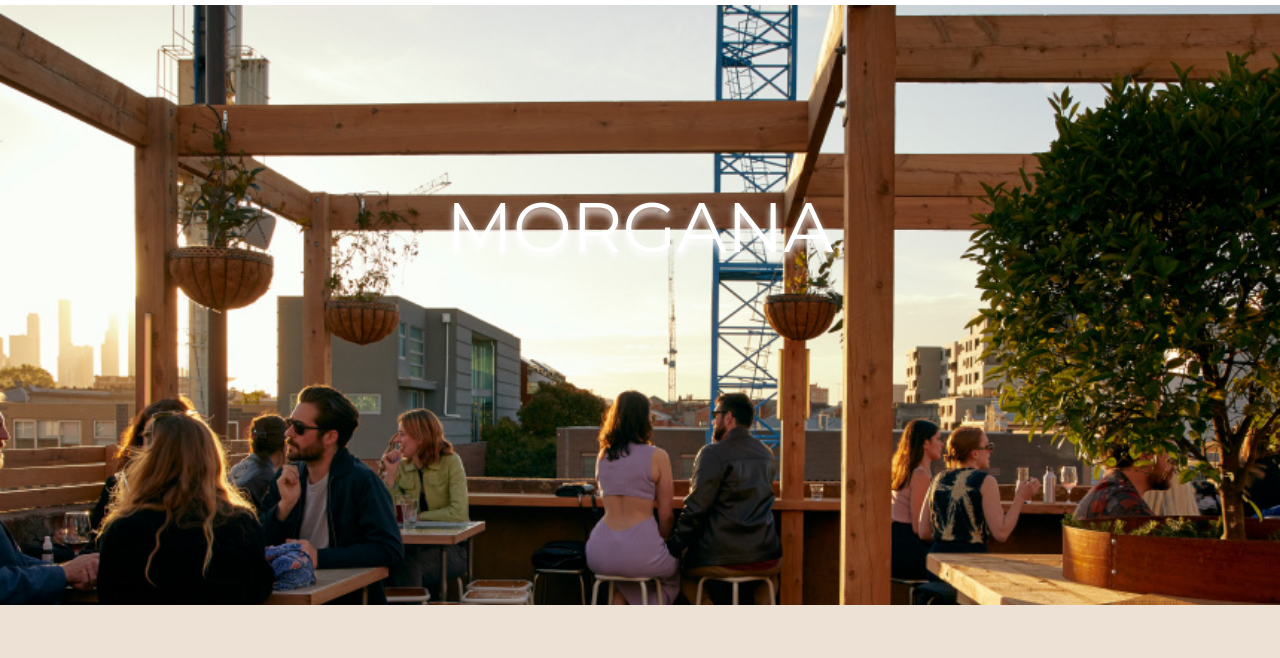
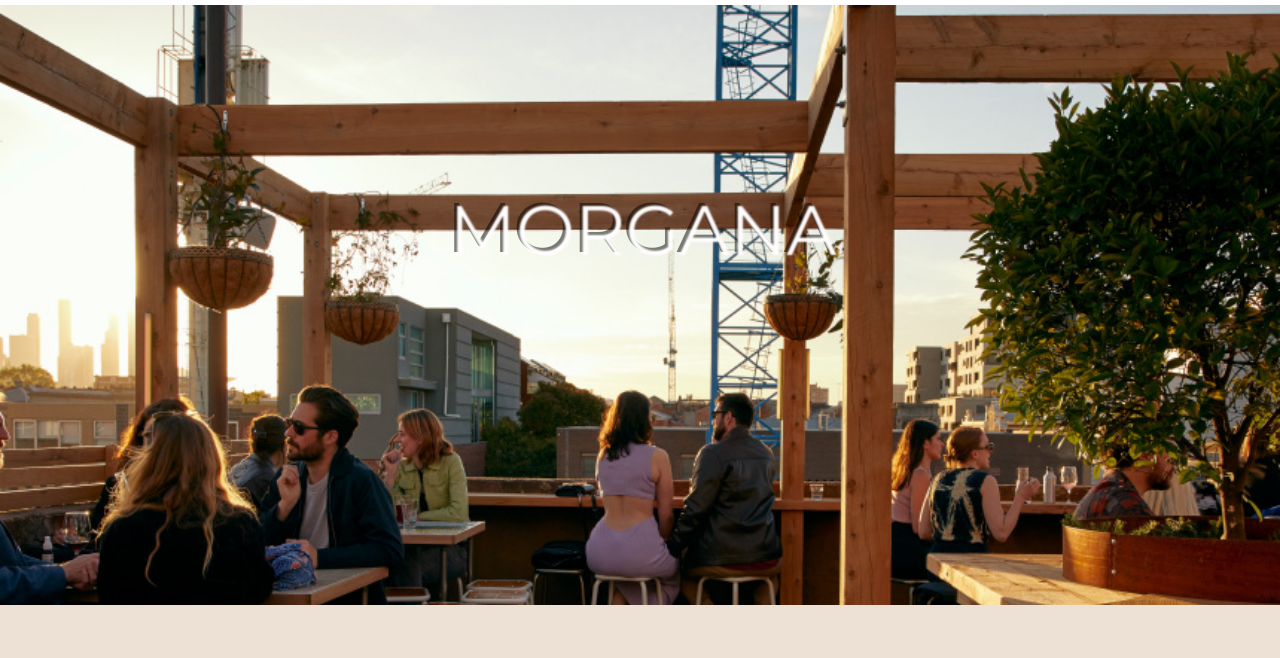
Before and after one commit to santvallejos/PF-Vallejos, a website: page index.html in a window 1280 px wide. Shown: the part 91-749 px from the top of the page. Drawn offline with nearby package versions, Linux system fonts and the light colour scheme.

Commit message:
Edicion del titulo dle banner, con respecto al sombreado

```diff
--- a/scss/partials/_index.scss
+++ b/scss/partials/_index.scss
@@ -8,18 +8,17 @@
     width: 100%;
     margin: auto;
     h1{
-        text-shadow: 0px 5px 7px rgb(255, 255, 255);
+        text-shadow: 3px 3px 2px rgb(255, 253, 253);
         padding: 180px;
         display: flex;
         justify-content: center;
         font-size: 70px;
 
         background: #000000;
-        background: linear-gradient(90deg, #ffffff, #ffffff);
+        background: linear-gradient(90deg, #0000008a, #00000079);
 
         -webkit-text-fill-color: transparent;
         -webkit-background-clip: text;
-
     }
 }
 
```
Also changed, not shown: css/styles.css, 1 other file.
